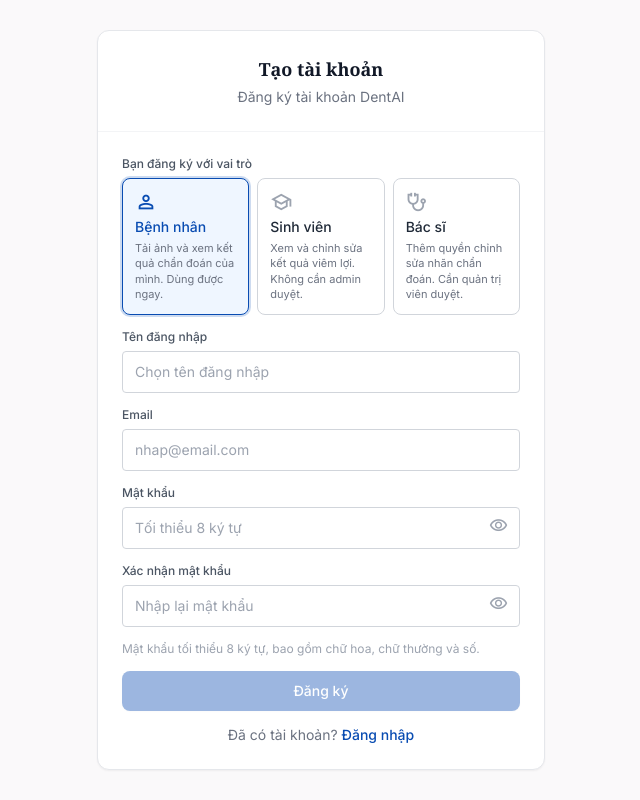
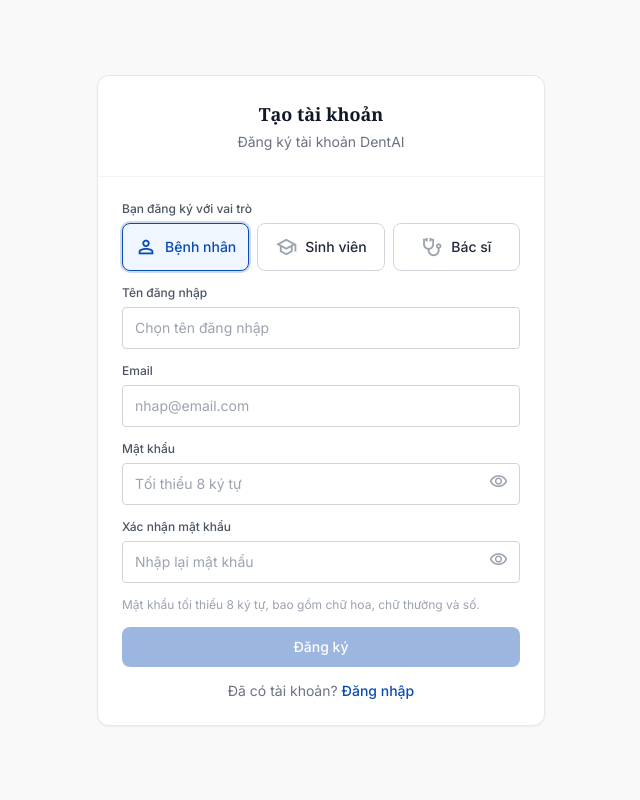
Before and after one commit to tucpd0312-vnu/dentAI, a Next.js app in the folder web/frontend/: page /register in a window 1280 px wide. Shown: the whole page, without its empty margins (319-959 px from the left). Built offline with nearby package versions, Linux system fonts and the light colour scheme.

Commit message:
style: simplify registration role choices

```diff
--- a/web/frontend/src/app/(auth)/register/page.tsx
+++ b/web/frontend/src/app/(auth)/register/page.tsx
@@ -12,13 +12,12 @@
   'focus:ring-2 focus:ring-primary/30 focus:border-primary disabled:bg-gray-50 ' +
   'disabled:text-gray-400 transition-colors';
 
-/** Ô chọn vai trò, có mô tả quyền và yêu cầu phê duyệt của từng lựa chọn. */
+/** Ô chọn vai trò ngắn gọn, chỉ hiển thị icon và tên. */
 function RoleCard({
   value,
   active,
   icon,
   title,
-  desc,
   onClick,
   disabled,
 }: {
@@ -26,7 +25,6 @@
   active: boolean;
   icon: string;
   title: string;
-  desc: string;
   onClick: (v: RequestedRole) => void;
   disabled: boolean;
 }) {
@@ -35,7 +33,7 @@
       type="button"
       disabled={disabled}
       onClick={() => onClick(value)}
-      className={`flex flex-col items-start gap-1 rounded-xl border p-3 text-left transition-colors disabled:opacity-50 ${
+      className={`flex items-center justify-center gap-2 rounded-xl border p-3 text-center transition-colors disabled:opacity-50 ${
         active
           ? 'border-primary bg-primary-50 ring-2 ring-primary/20'
           : 'border-gray-300 hover:bg-gray-50'
@@ -49,7 +47,6 @@
       <span className={`text-sm font-medium ${active ? 'text-primary' : 'text-gray-800'}`}>
         {title}
       </span>
-      <span className="text-[11px] leading-snug text-gray-500">{desc}</span>
     </button>
   );
 }
@@ -145,13 +142,12 @@
           <label className="mb-1.5 block text-xs font-medium text-gray-600">
             Bạn đăng ký với vai trò
           </label>
-          <div className="grid grid-cols-1 gap-2 sm:grid-cols-3">
+          <div className="grid grid-cols-3 gap-2">
             <RoleCard
               value="patient"
               active={role === 'patient'}
               icon="person"
               title="Bệnh nhân"
-              desc="Tải ảnh và xem kết quả chẩn đoán của mình. Dùng được ngay."
               onClick={setRole}
               disabled={submitting}
             />
@@ -160,7 +156,6 @@
               active={role === 'student'}
               icon="school"
               title="Sinh viên"
-              desc="Xem và chỉnh sửa kết quả viêm lợi. Không cần admin duyệt."
               onClick={setRole}
               disabled={submitting}
             />
@@ -169,7 +164,6 @@
               active={role === 'doctor'}
               icon="stethoscope"
               title="Bác sĩ"
-              desc="Thêm quyền chỉnh sửa nhãn chẩn đoán. Cần quản trị viên duyệt."
               onClick={setRole}
               disabled={submitting}
             />
```
